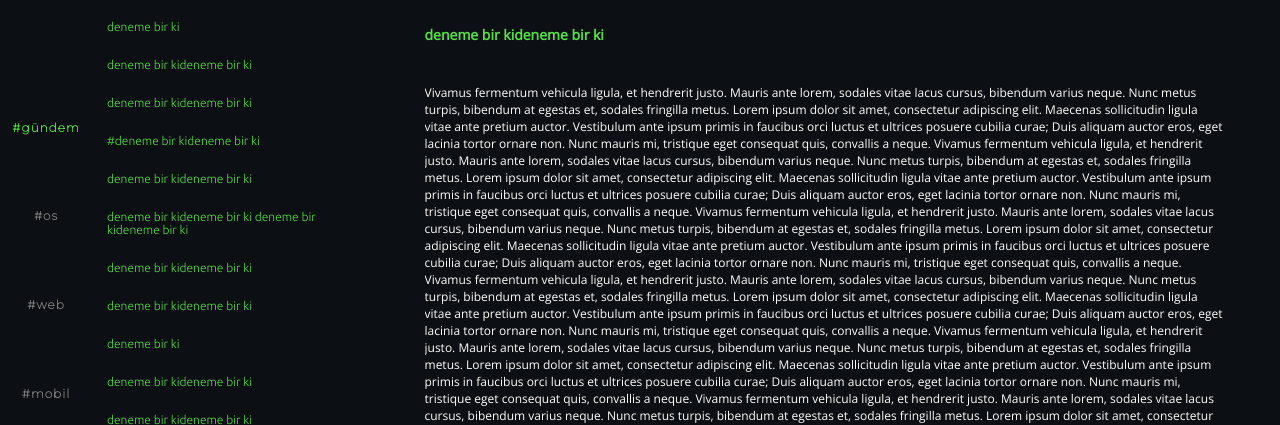
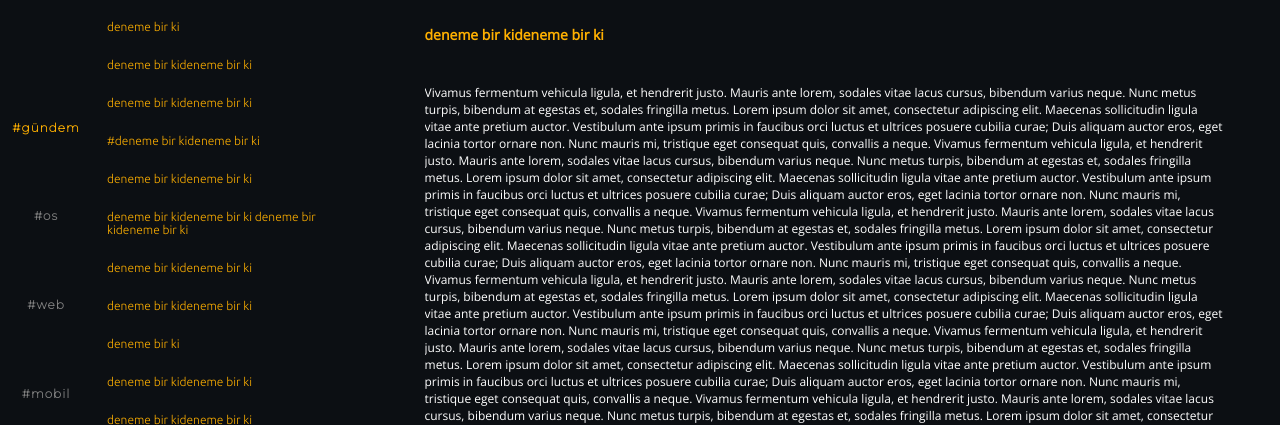
Before and after one commit to betulgundogdu/ceng-dictionary, a PHP site: page / in a window 1280 px wide. Shown: the top 425 px of the page. Run offline with PHP 8.4, Linux system fonts and the light colour scheme.

Commit message:
color changed

```diff
--- a/css/main.css
+++ b/css/main.css
@@ -4,7 +4,7 @@
 
 :root {
     --blue: #0c0f13;
-    --yellow: #54e346;    /*ffd369*/
+    --yellow: #ffb000;    /*ffd369*/
     --white: #fff;
     --dark-blue: #0c0f13 ;
 }
```
